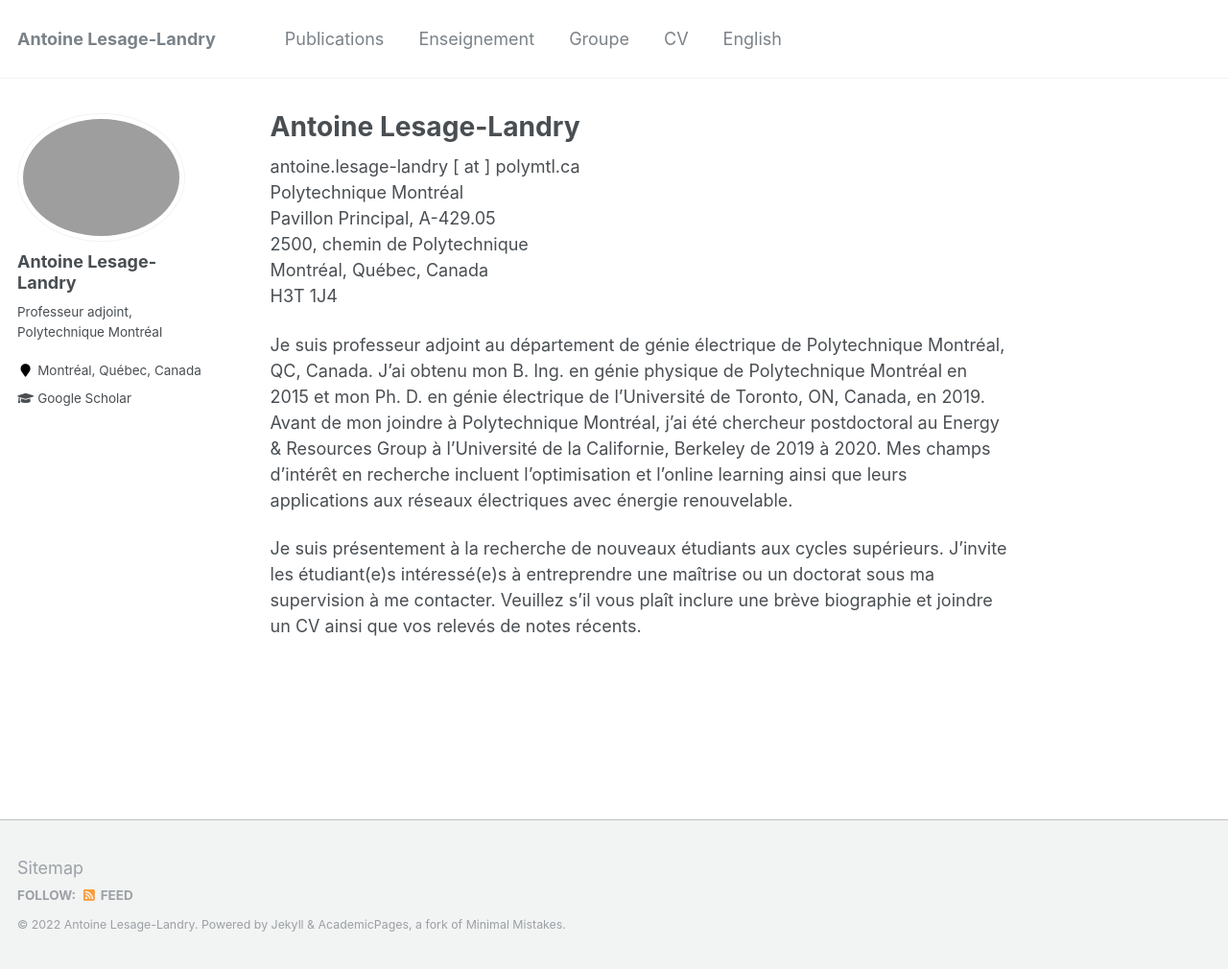
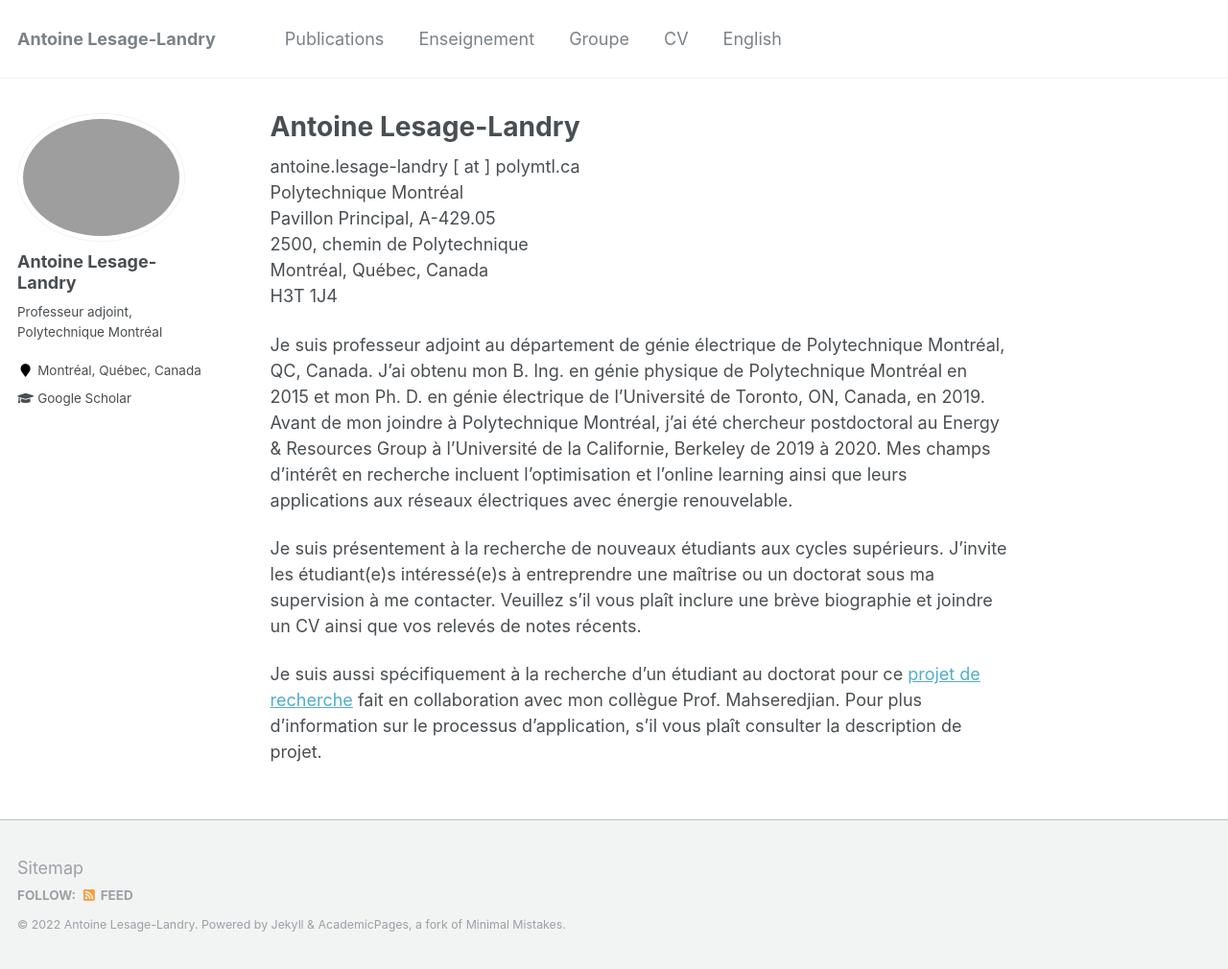
Before and after one commit to alesagelandry/fr, a Jekyll site: the page built from _pages/about.md, in a window 1280 px wide and 1010 px high. Shown: the whole window at 96% size. Built offline with Jekyll 4.4.1, drawn with Linux system fonts in a browser that asks for light colours.

Commit message:
Update about.md

```diff
--- a/_pages/about.md
+++ b/_pages/about.md
@@ -19,4 +19,4 @@ Je suis professeur adjoint au département de génie électrique de Polytechniqu
 
 Je suis présentement à la recherche de nouveaux étudiants aux cycles supérieurs. J’invite les étudiant(e)s intéressé(e)s à entreprendre une maîtrise ou un doctorat sous ma supervision à me contacter. Veuillez s’il vous plaît inclure une brève biographie et joindre un CV ainsi que vos relevés de notes récents.
 
-<!--Je suis aussi spécifiquement à la recherche d'un étudiant au doctorat pour ce [projet de recherche](http://alesagelandry.github.io/phd_dr_optimization_description_eng.pdf) fait en collaboration avec le département de mathématiques et de génie industriel. Pour plus d'information sur le processus d'application, s'il vous plaît consulter la description de projet.-->
+Je suis aussi spécifiquement à la recherche d'un étudiant au doctorat pour ce [projet de recherche](http://alesagelandry.github.io/MANA_OPF_fr.pdf) fait en collaboration avec mon collègue Prof. Mahseredjian. Pour plus d'information sur le processus d'application, s'il vous plaît consulter la description de projet.
```
